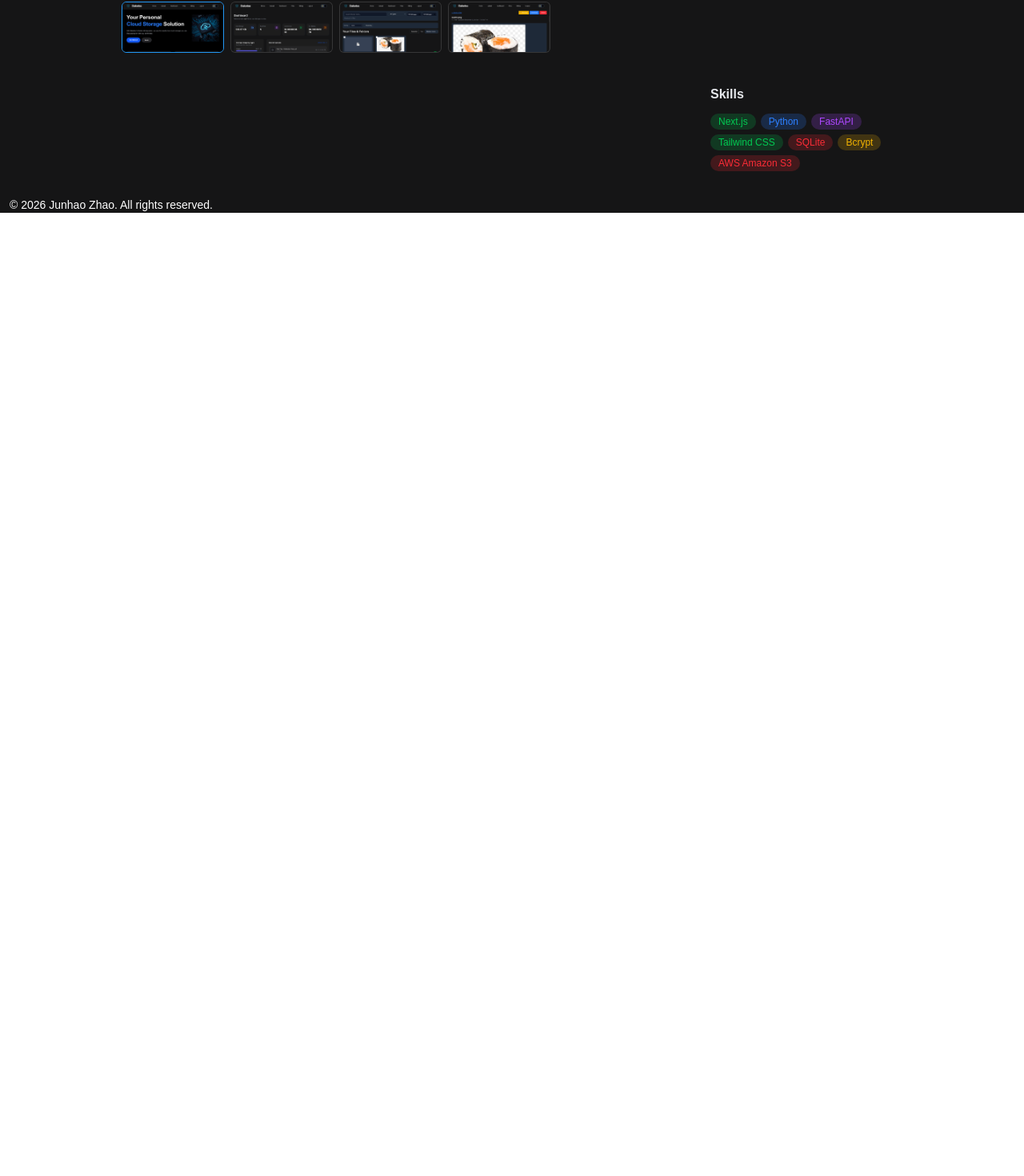
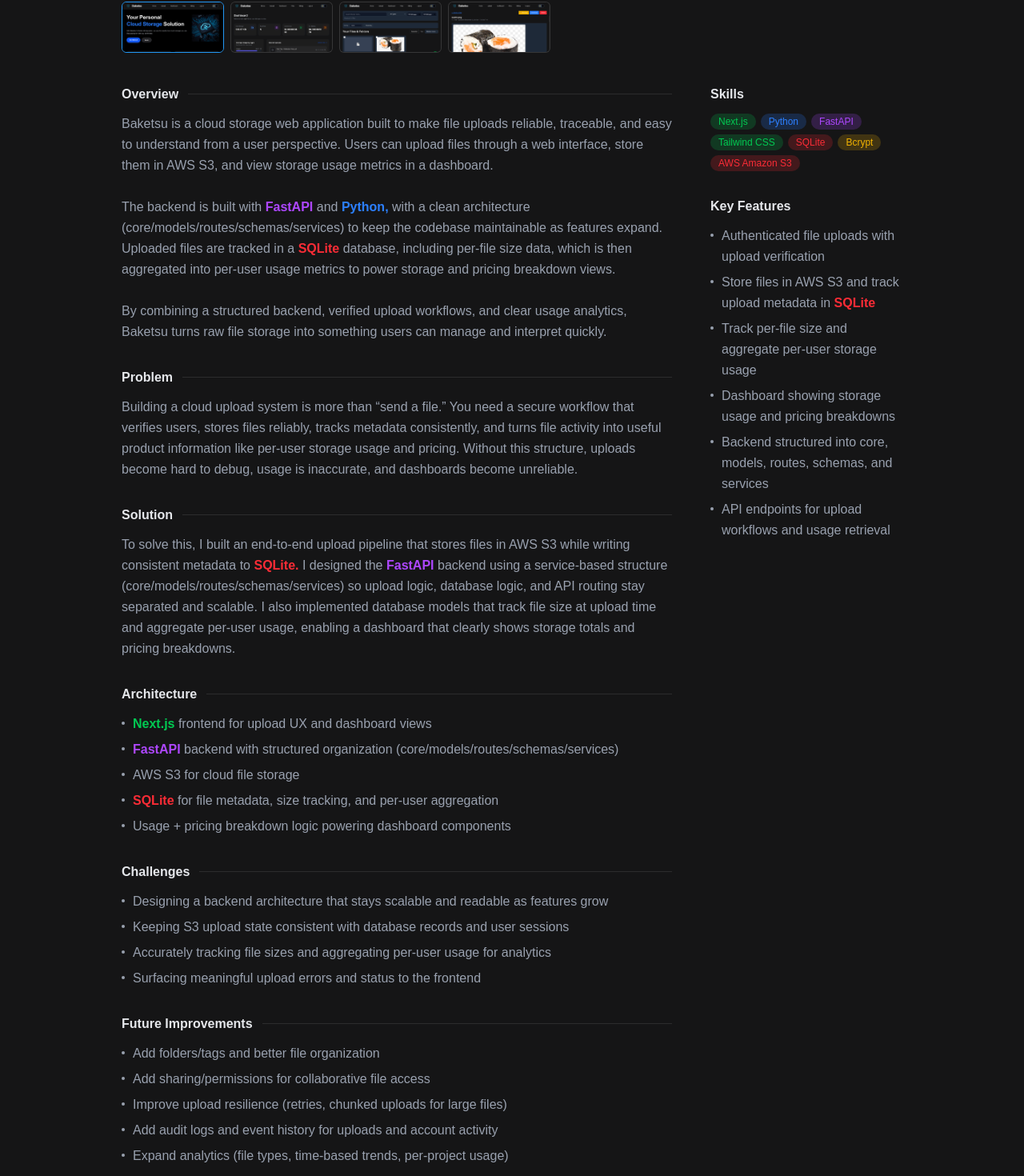
Before and after one commit to jzhao234/JunhaoZhao_Portfolio, a Next.js app: page /projects/baketsu-cloud-storage in a window 1280 px wide. Shown: the part 775-2245 px from the top of the page at 80% size. Before the commit the page ends 1041 px from the top, so only its background shows below. Built offline with nearby package versions, Linux system fonts and the light colour scheme.

Commit message:
added more project details.

```diff
--- a/src/data/projects.ts
+++ b/src/data/projects.ts
@@ -29,6 +29,13 @@ export const projects: ProjectTypes[] = [
       slug: "junhao-portfolio",
       images: ["/projects/portfolio/homePage.png"],
       name: "Junhao's Portfolio",
+      features: [
+        "Project detail pages with slug-based routing",
+        "Image galleries for project case studies",
+        "SEO setup (per-page metadata, sitemap.xml, robots.txt)",
+        "Deployed on Vercel with a custom domain",
+      ],
+      overview: `My personal portfolio built with Next.js (App Router) and Tailwind CSS, featuring project detail pages, image galleries, and SEO fundamentals. Deployed on Vercel with a custom domain.`,
       cardDescription: "This portfolio — built with Next.js, TypeScript, and Tailwind CSS. Designed for clarity and recruiter readability. Deployed on Vercel.",
       skills: ["Next.js", "TypeScript", "Tailwind CSS"],
       githubLink: "https://github.com/jzhao234/JunhaoZhao_Portfolio",
@@ -93,6 +100,41 @@ export const projects: ProjectTypes[] = [
       images: ["/projects/baketsu/homePage.png", "/projects/baketsu/dashboard.png", "/projects/baketsu/filesPage.png", "/projects/baketsu/filePreview.png"],
       name: "Baketsu",
       cardDescription: "Cloud file storage platform with JWT authentication, bcrypt password hashing, AWS S3 integration, and a SQLite database tracking per-user file metadata and folder structure.",
+      features: [
+        "Authenticated file uploads with upload verification",
+        "Store files in AWS S3 and track upload metadata in SQLite",
+        "Track per-file size and aggregate per-user storage usage",
+        "Dashboard showing storage usage and pricing breakdowns",
+        "Backend structured into core, models, routes, schemas, and services",
+        "API endpoints for upload workflows and usage retrieval",
+      ],
+      overview: `Baketsu is a cloud storage web application built to make file uploads reliable, traceable, and easy to understand from a user perspective. Users can upload files through a web interface, store them in AWS S3, and view storage usage metrics in a dashboard.
+
+        The backend is built with FastAPI and Python, with a clean architecture (core/models/routes/schemas/services) to keep the codebase maintainable as features expand. Uploaded files are tracked in a SQLite database, including per-file size data, which is then aggregated into per-user usage metrics to power storage and pricing breakdown views.
+
+        By combining a structured backend, verified upload workflows, and clear usage analytics, Baketsu turns raw file storage into something users can manage and interpret quickly.`,
+      problem: `Building a cloud upload system is more than “send a file.” You need a secure workflow that verifies users, stores files reliably, tracks metadata consistently, and turns file activity into useful product information like per-user storage usage and pricing. Without this structure, uploads become hard to debug, usage is inaccurate, and dashboards become unreliable.`,
+      solution: `To solve this, I built an end-to-end upload pipeline that stores files in AWS S3 while writing consistent metadata to SQLite. I designed the FastAPI backend using a service-based structure (core/models/routes/schemas/services) so upload logic, database logic, and API routing stay separated and scalable. I also implemented database models that track file size at upload time and aggregate per-user usage, enabling a dashboard that clearly shows storage totals and pricing breakdowns.`,
+      architecture: [
+        "Next.js frontend for upload UX and dashboard views",
+        "FastAPI backend with structured organization (core/models/routes/schemas/services)",
+        "AWS S3 for cloud file storage",
+        "SQLite for file metadata, size tracking, and per-user aggregation",
+        "Usage + pricing breakdown logic powering dashboard components",
+      ],
+      challenges: [
+        "Designing a backend architecture that stays scalable and readable as features grow",
+        "Keeping S3 upload state consistent with database records and user sessions",
+        "Accurately tracking file sizes and aggregating per-user usage for analytics",
+        "Surfacing meaningful upload errors and status to the frontend",
+      ],
+      improvements: [
+        "Add folders/tags and better file organization",
+        "Add sharing/permissions for collaborative file access",
+        "Improve upload resilience (retries, chunked uploads for large files)",
+        "Add audit logs and event history for uploads and account activity",
+        "Expand analytics (file types, time-based trends, per-project usage)",
+      ],
       skills: ["Next.js", "Python", "FastAPI", "Tailwind CSS", "SQLite", "Bcrypt", "AWS Amazon S3"],
       githubLink: "https://github.com/jzhao234/Baketsu-CloudStorage",
     }
```
